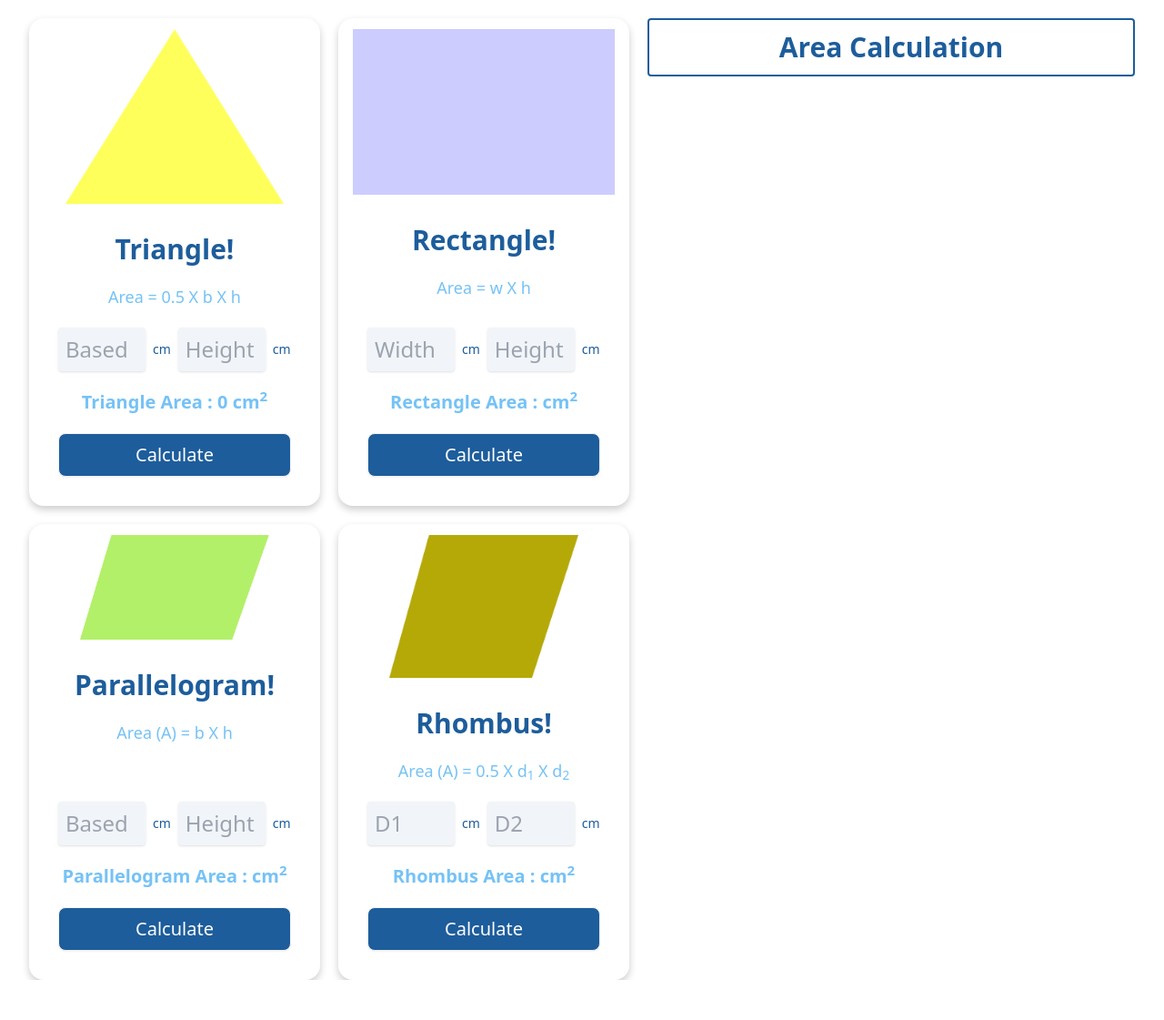
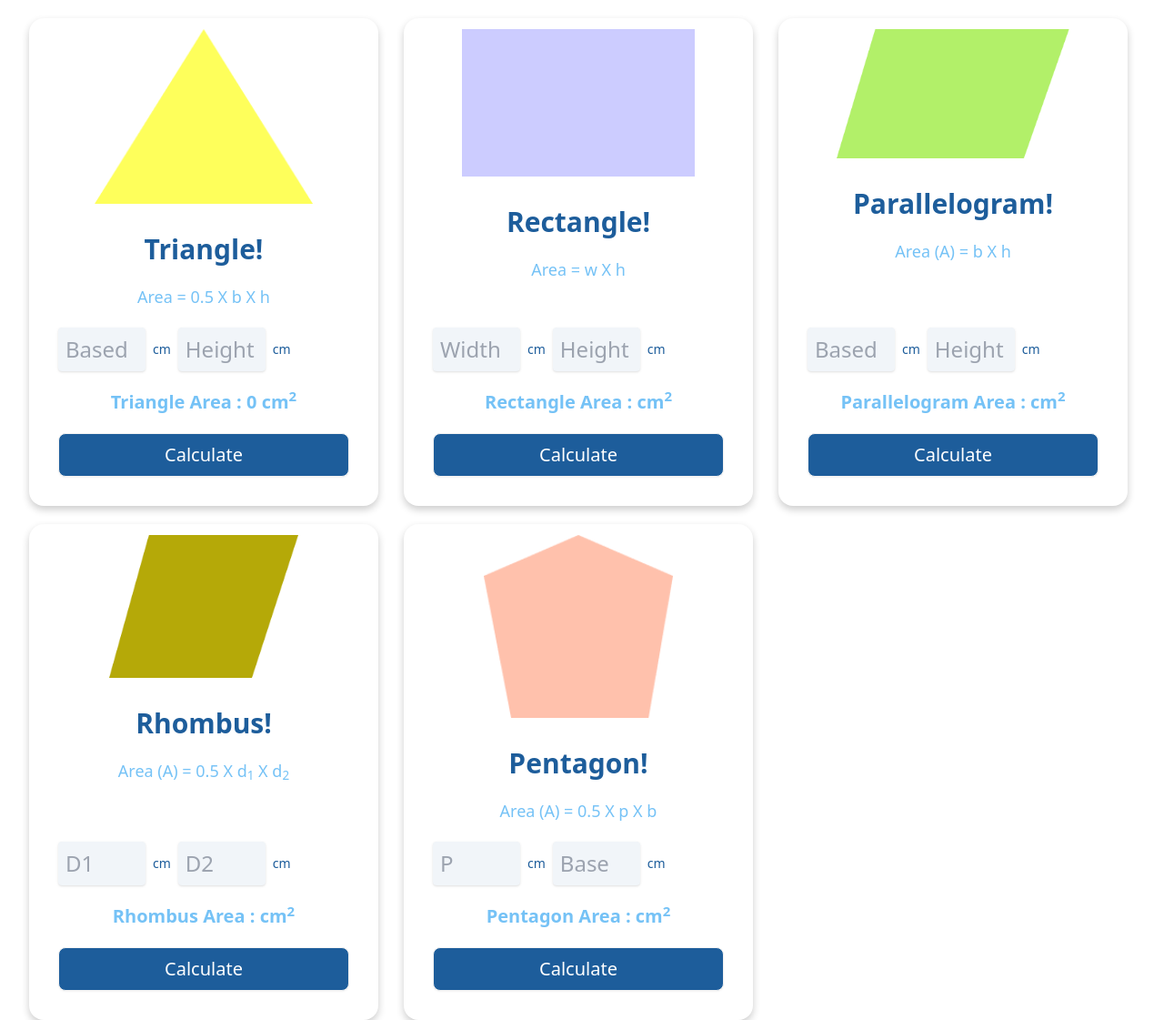
Before and after one commit to codewithsaidul/geometry-genius, a plain HTML site: page index.html in a window 1280 px wide. Shown: the whole page at 91% size. Before the commit the page ends 1077 px from the top, so only its background shows below. Drawn offline with nearby package versions, Linux system fonts and the light colour scheme.

Commit message:
Pentagon Area Added

```diff
--- a/index.html
+++ b/index.html
@@ -36,13 +36,14 @@
         <section>
 
             <!-- ================ Main Container Start =========================== -->
-            <div class="flex gap-5 flex-col items-center lg:flex-row lg:items-start">
+            <!-- class="flex gap-5 flex-col items-center lg:flex-row lg:items-start" -->
+            <div>
 
                 <!-- ============ Shape Card Container Start ================= -->
-                <div class="grid grid-cols-1 md:grid-cols-2 gap-5">
+                <div class="grid grid-cols-1 gap-y-5 md:grid-cols-2 lg:grid-cols-3 md:gap-5">
 
                     <!-- ================== Triangel Start  ==================== -->
-                    <div class="card w-80 bg-base-100 shadow-[0_4px_8px_0px_rgba(0,0,0,0.2)]">
+                    <div class="card w-80 md:w-96 bg-base-100 shadow-[0_4px_8px_0px_rgba(0,0,0,0.2)]">
                         <figure class="pt-3">
                             <img src="./images/triangle.png" class="w-60" alt="Shoes" />
                         </figure>
@@ -76,9 +77,9 @@
 
 
                     <!-- ================== Rectangle Start  ==================== -->
-                    <div class="card w-80 bg-base-100 shadow-[0_4px_8px_0px_rgba(0,0,0,0.2)]">
-                        <figure class="pt-3 px-4">
-                            <img src="./images/rectangle.png" alt="Shoes" />
+                    <div class="card w-80 md:w-96 bg-base-100 shadow-[0_4px_8px_0px_rgba(0,0,0,0.2)]">
+                        <figure class="pt-3">
+                            <img src="./images/rectangle.png" class="w-64" alt="Shoes" />
                         </figure>
                         <div class="card-body text-center space-y-3">
                             <h2 class="text-3xl text-primary-color font-bold">Rectangle!</h2>
@@ -110,9 +111,9 @@
 
 
                     <!-- ================== Parallelogram Start  ==================== -->
-                    <div class="card w-80 bg-base-100 shadow-[0_4px_8px_0px_rgba(0,0,0,0.2)]">
+                    <div class="card w-80 md:w-96 bg-base-100 shadow-[0_4px_8px_0px_rgba(0,0,0,0.2)]">
                         <figure class="pt-3">
-                            <img src="./images/parallelogram.png" class="w-52" alt="Shoes" />
+                            <img src="./images/parallelogram.png" class="w-64" alt="Shoes" />
                         </figure>
                         <div class="card-body text-center space-y-3">
                             <h2 class="text-3xl text-primary-color font-bold">Parallelogram!</h2>
@@ -144,7 +145,7 @@
 
 
                     <!-- ================== Rhombus Start  ==================== -->
-                    <div class="card w-80 bg-base-100 shadow-[0_4px_8px_0px_rgba(0,0,0,0.2)]">
+                    <div class="card w-80 md:w-96 bg-base-100 shadow-[0_4px_8px_0px_rgba(0,0,0,0.2)]">
                         <figure class="pt-3">
                             <img src="./images/rhombus.png" class="w-52" alt="Shoes" />
                         </figure>
@@ -176,16 +177,49 @@
                     </div>
                     <!-- ================== Rhombus End ==================== -->
 
+                    <!-- ================== Pentagon Start  ==================== -->
+                    <div class="card w-80 md:w-96 bg-base-100 shadow-[0_4px_8px_0px_rgba(0,0,0,0.2)]">
+                        <figure class="pt-3">
+                            <img src="./images/pentagon.png" class="w-52" alt="Shoes" />
+                        </figure>
+                        <div class="card-body text-center space-y-3">
+                            <h2 class="text-3xl text-primary-color font-bold">Pentagon!</h2>
+                            <p class="text-lg font-normal text-second-color">Area (A) = 0.5 X p X b</p>
+
+                            <div class="flex gap-x-2 items-center">
+                                <input type="text"
+                                    class="shadow bg-slate-100 w-24 text-2xl p-2 border-0 outline-none rounded"
+                                    placeholder="P" id="pentagon-p">
+                                <span class="text-sm text-primary-color">cm</span>
+                                <input type="text"
+                                    class="shadow bg-slate-100 w-24 text-2xl p-2 border-0 outline-none rounded"
+                                    placeholder="Base" id="pentagon-base">
+                                <span class="text-sm text-primary-color">cm</span>
+                            </div>
+
+                            <div>
+                                <p class="text-xl font-semibold text-second-color">
+                                    Pentagon Area : <span id="pentagon-area"></span> <span>cm<sup>2</sup></span>
+                                </p>
+                            </div>
+
+                            <div class="card-actions">
+                                <button class="btn w-full bg-primary-color text-white text-xl font-medium hover:bg-second-color hover:text-gray-800 transition-all ease-in-out duration-1000" onclick="calculatePentagonArea()">Calculate</button>
+                            </div>
+                        </div>
+                    </div>
+                    <!-- ================== Pentagon End ==================== -->
+
 
                 </div>
                 <!-- ============ Shape Card Container End ================= -->
 
                 <!-- ============ Area Calculation Start ================= -->
-                <div class="w-full lg:w-80 flex-1 border-2 border-primary-color rounded p-3">
+                <!-- <div class="w-full lg:w-80 flex-1 border-2 border-primary-color rounded p-3">
                     <h1 class="text-3xl text-center font-extrabold text-primary-color">
                         Area Calculation
                     </h1>
-                </div>
+                </div> -->
                 <!-- ============ Area Calculation End ================= -->
 
             </div>
--- a/js/main.js
+++ b/js/main.js
@@ -96,3 +96,23 @@ function calculateRhombusArea() {
   // Return the Result
   return area;
 }
+
+
+
+// Calculate Pentagon Area
+function calculatePentagonArea() {
+  // Get The Pentagon Width
+  const pentagonP = getInput("pentagon-p");
+
+  // Get The Pentagon Height
+  const pentagonBase = getInput("pentagon-base");
+
+  // Get The Pentagon Area
+  const pentagonArea = 0.5 * pentagonP * pentagonBase;
+
+  // Display The Pentagon Area Result
+  const area = elementResult("pentagon-area", pentagonArea);
+
+  // Return the Result
+  return area;
+}
```
